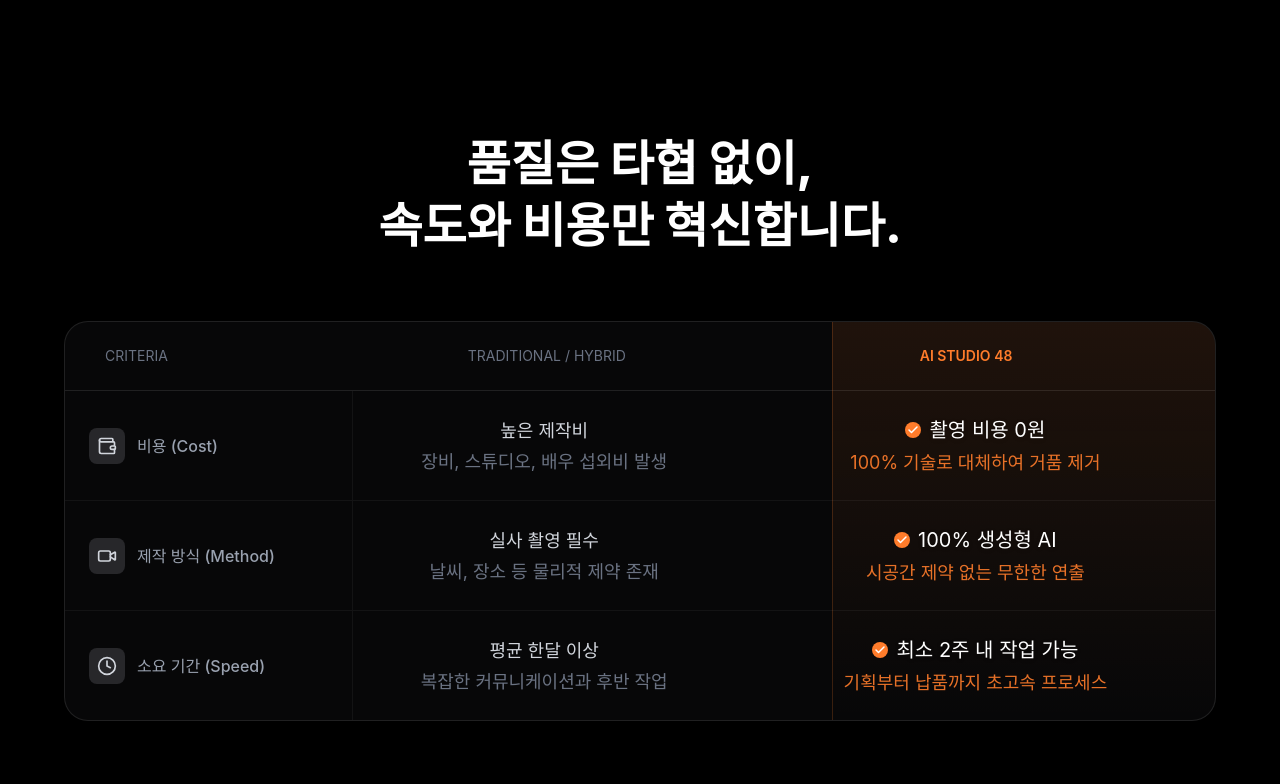
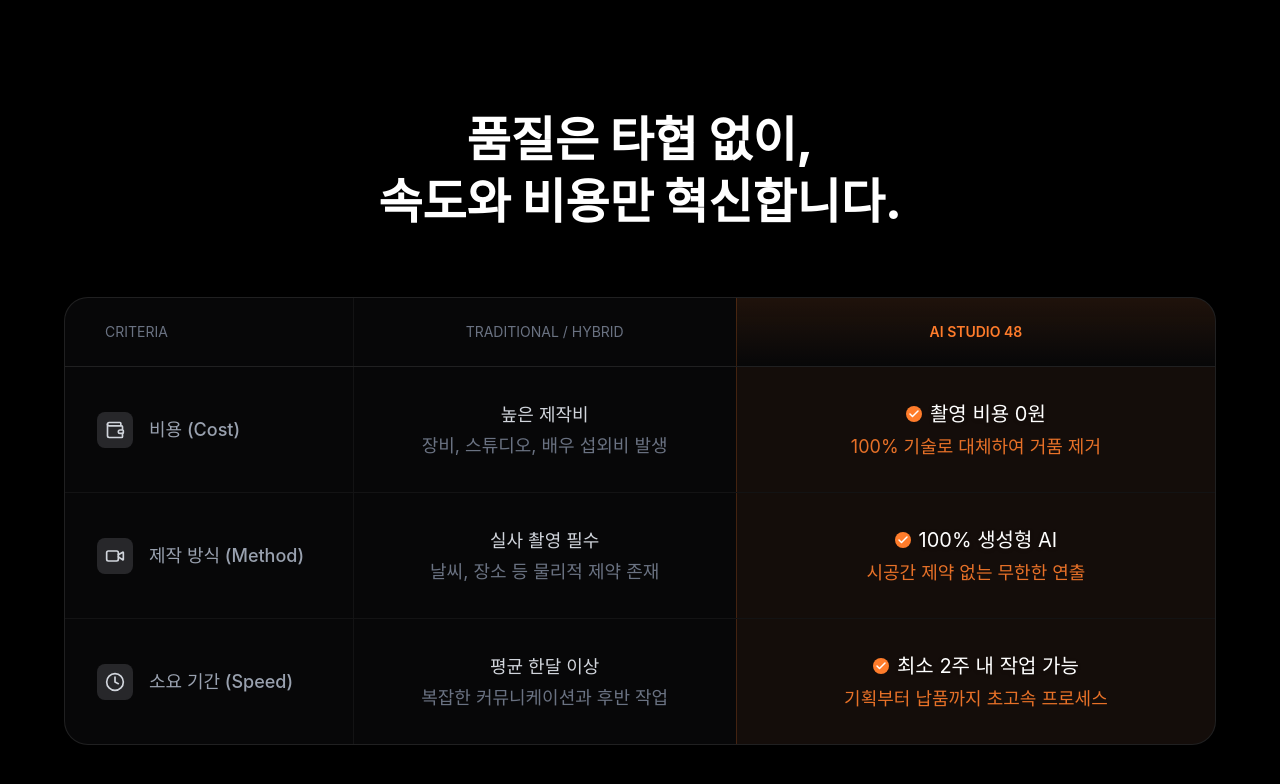
Before and after one commit to beige-96/creative-must, a React app: page / in a window 1280 px wide. Shown: the part 4453-5237 px from the top of the page. Built offline with nearby package versions, Linux system fonts and the light colour scheme; the HTML template or start-up script is replaced by a standard one; a web font is replaced by a local one.

Commit message:
feat: final design optimizations, typography systems, and layout bug fixes

```diff
--- a/src/app/components/USP.tsx
+++ b/src/app/components/USP.tsx
@@ -90,45 +90,39 @@
         {/* Comparison Container */}
         <div className="relative bg-zinc-900/30 rounded-2xl md:rounded-3xl border border-white/10 overflow-hidden backdrop-blur-sm scale-[0.9] md:scale-100 origin-top md:origin-center">
 
-            {/* Winner Glow Effect Background for the 3rd Column */}
-            <div className="absolute top-0 bottom-0 right-0 w-1/3 bg-gradient-to-b from-[#FF7C2B]/10 to-transparent pointer-events-none hidden md:block border-l border-[#FF7C2B]/20" />
-
             {/* Table Header */}
-            <div className="grid grid-cols-1 md:grid-cols-12 gap-2 md:gap-4 p-4 md:p-6 border-b border-white/10 text-[10px] md:text-sm font-normal uppercase">
-                <div className="hidden md:block md:col-span-3 text-gray-500 pl-4">Criteria</div>
-                <div className="hidden md:block md:col-span-4 text-center text-gray-500">Traditional / Hybrid</div>
-                <div className="hidden md:block md:col-span-5 text-center text-[#FF7C2B] font-semibold">AI STUDIO 48</div>
+            <div className="grid grid-cols-1 md:grid-cols-12 gap-0 p-0 border-b border-white/10 text-[10px] md:text-sm font-normal uppercase">
+                <div className="hidden md:block md:col-span-3 py-6 pl-10 text-gray-500">Criteria</div>
+                <div className="hidden md:block md:col-span-4 py-6 text-center text-gray-500 border-l border-white/5">Traditional / Hybrid</div>
+                <div className="hidden md:block md:col-span-5 py-6 text-center text-[#FF7C2B] font-semibold border-l border-[#FF7C2B]/20 bg-gradient-to-b from-[#FF7C2B]/10 to-transparent">AI STUDIO 48</div>
 
                 {/* Mobile Header */}
-                <div className="md:hidden text-center text-gray-500">Comparison</div>
+                <div className="md:hidden text-center text-gray-500 py-4">Comparison</div>
             </div>
 
             {/* Table Rows */}
             <div className="divide-y divide-white/5">
                 {comparisonData.map((item, index) => (
-                    <div key={index} className="grid grid-cols-1 md:grid-cols-12 relative transition-colors duration-300">
+                    <div key={index} className="grid grid-cols-1 md:grid-cols-12 relative transition-colors duration-300 overflow-hidden">
 
                         {/* Column 1: Criteria */}
-                        <div className="p-3 md:p-6 md:col-span-3 flex items-center gap-3 text-gray-400 font-medium md:border-r md:border-white/5">
-                            <div className="p-1.5 md:p-2 bg-zinc-800 rounded-lg text-gray-300 transition-colors">
+                        <div className="p-4 md:p-8 md:col-span-3 flex items-center gap-4 text-gray-400 font-medium">
+                            <div className="p-2 bg-zinc-800 rounded-lg text-gray-300">
                                 {item.icon}
                             </div>
-                            <span className="text-sm md:text-base">{item.label}</span>
+                            <span className="text-base md:text-lg">{item.label}</span>
                         </div>
 
                         {/* Column 2: Others */}
-                        <div className="p-3 md:p-6 md:col-span-4 flex flex-col justify-center items-center text-center bg-transparent transition-opacity">
-                            <div className="flex items-center gap-2 mb-0.5 md:mb-1 text-gray-300">
+                        <div className="p-4 md:p-8 md:col-span-4 flex flex-col justify-center items-center text-center bg-transparent transition-opacity border-l border-white/5">
+                            <div className="flex items-center gap-2 mb-1 text-gray-300">
                                 <span className="text-lg font-normal leading-[1.5]">{item.traditional.text}</span>
                             </div>
                             <span className="text-lg text-gray-500 leading-[1.5]">{item.traditional.subtext}</span>
                         </div>
 
                         {/* Column 3: AI Studio 48 (Winner) */}
-                        <div className="p-3 md:p-6 md:col-span-5 flex flex-col justify-center items-center text-center relative overflow-hidden">
-                            {/* Mobile-only highlight bg */}
-                            <div className="absolute inset-0 bg-[#FF7C2B]/5 md:hidden pointer-events-none" />
-
+                        <div className="p-4 md:p-8 md:col-span-5 flex flex-col justify-center items-center text-center relative border-l border-[#FF7C2B]/20 bg-[#FF7C2B]/5">
                             <div className="relative z-10">
                                 <div className="flex items-center justify-center gap-2 mb-0.5 md:mb-1 text-white">
                                     <div className="bg-[#FF7C2B] rounded-full p-0.5">
```
